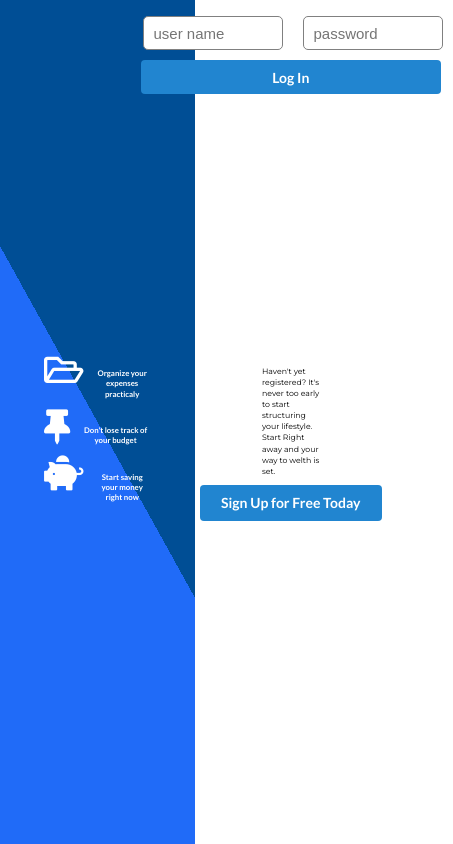
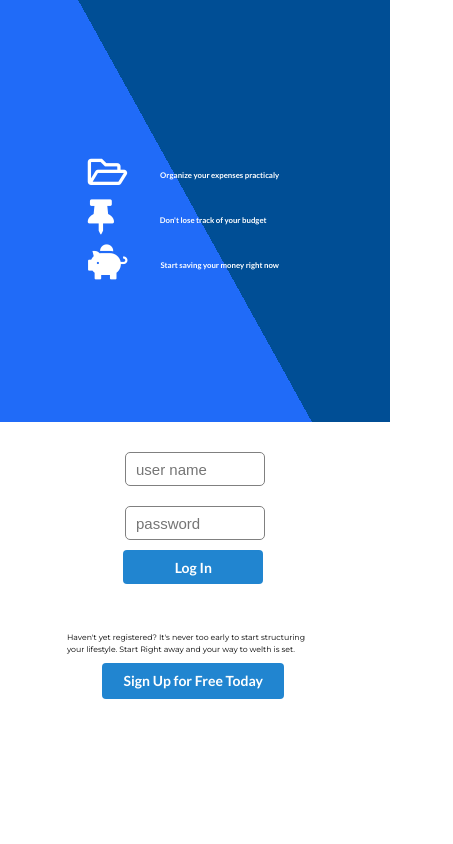
Before and after one commit to M1kachu311/Budgetor-, a React (Create React App) app: page / in a window 390 px wide. Shown: the whole page, 453 px wide, since content can reach past the window. Built offline with nearby package versions, Linux system fonts and the light colour scheme.

Commit message:
responsivity for mobile

```diff
--- a/src/App.css
+++ b/src/App.css
@@ -2,3 +2,9 @@
   text-align: center;
   display: flex;
 }
+
+@media (max-width:767px) {
+  .App {
+    flex-direction: column;
+  }
+}
--- a/src/components/Login.js
+++ b/src/components/Login.js
@@ -5,7 +5,7 @@ class Login extends Component {
   render() {
     return (
       <div className="loginStyle tabletDisplay desktopDisplay">
-        <div className="tabletDisplay2 desktopDisplay2">
+        <div className="tabletDisplay2 desktopDisplay2 mobileDisplay">
           <div>
               <label htmlFor="userName"/>
               <input id="userName" placeholder="user name"></input>
@@ -15,7 +15,7 @@ class Login extends Component {
               <input id="userPass" placeholder="password"></input>
           </div>
         </div>
-        <button className="ui primary button tabletButtonDisplay">Log In</button>
+        <button className="ui primary button tabletButtonDisplay mobileButtonDisplay">Log In</button>
       </div>
     );
   }
--- a/src/components/leftSide.css
+++ b/src/components/leftSide.css
@@ -45,5 +45,8 @@ i {
 }
 
 @media (max-width:767px) {
-
+    .leftSideStyle {
+        width: 100%;
+        height: 50vh;
+    }
 }
--- a/src/components/login.css
+++ b/src/components/login.css
@@ -1,15 +1,10 @@
-/* .desktopDisplay {
-    display: flex;
-    height: 100px;
-    justify-content: center;
-} */
-
 .loginStyle {
     display: flex;
-    height: 100px;
+    height: auto;
     justify-content: center;
     align-items: center;
     width:100%;
+    margin-top: 20px;
 }
 
 input {
@@ -24,18 +19,9 @@ input {
     margin: 10px;
 }
 
-/* input {
-    width: 140px;
-    height: 34px;
-    font-size: 15px;
-    border-radius: 5px;
-    border: grey solid 1px;
-    font-family: 'Roboto', sans-serif;
-    font-weight: inherit;
-    color: darkgray;
-    padding-left: 10px;
+button {
     margin: 10px;
-} */
+}
 
 .loginStyle button{
     height:34px;
@@ -61,3 +47,14 @@ input {
         width: 300px;
     }
 }
+
+@media (max-width:500px) {
+    .mobileDisplay {
+        flex-direction: column;
+    }
+
+    .mobileButtonDisplay {
+        width: 10rem;
+        justify-content: center;
+    }
+}
--- a/src/components/rightSide.css
+++ b/src/components/rightSide.css
@@ -32,3 +32,14 @@ p:first-child {
         text-align: left;
     }
 }
+
+@media (max-width:767px) {
+    .rightSideMargin {
+        width: 100%;
+        /* height: 50vh; */
+    }
+
+    .rigthSideStyle {
+        height: 25vh;
+    }
+}
```
